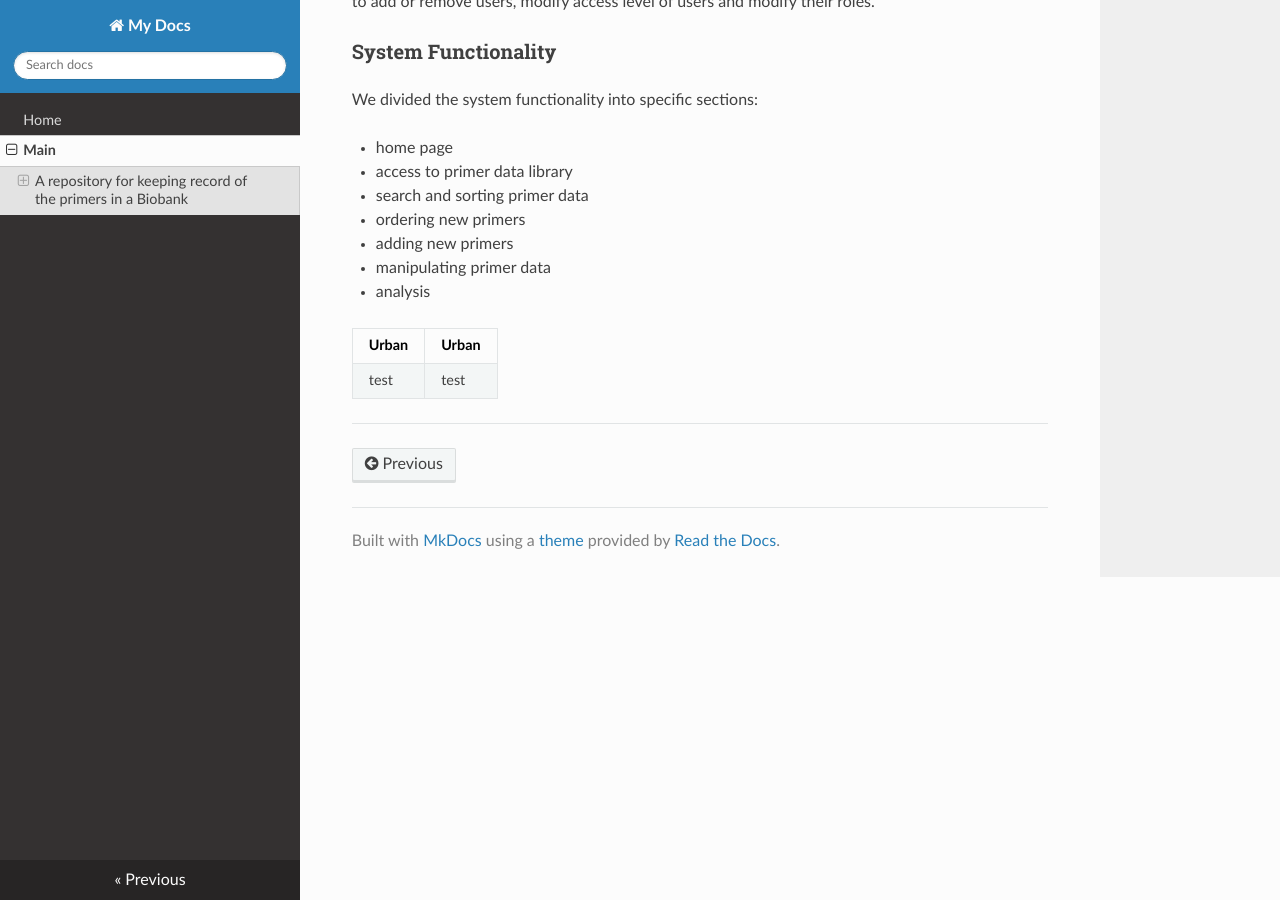
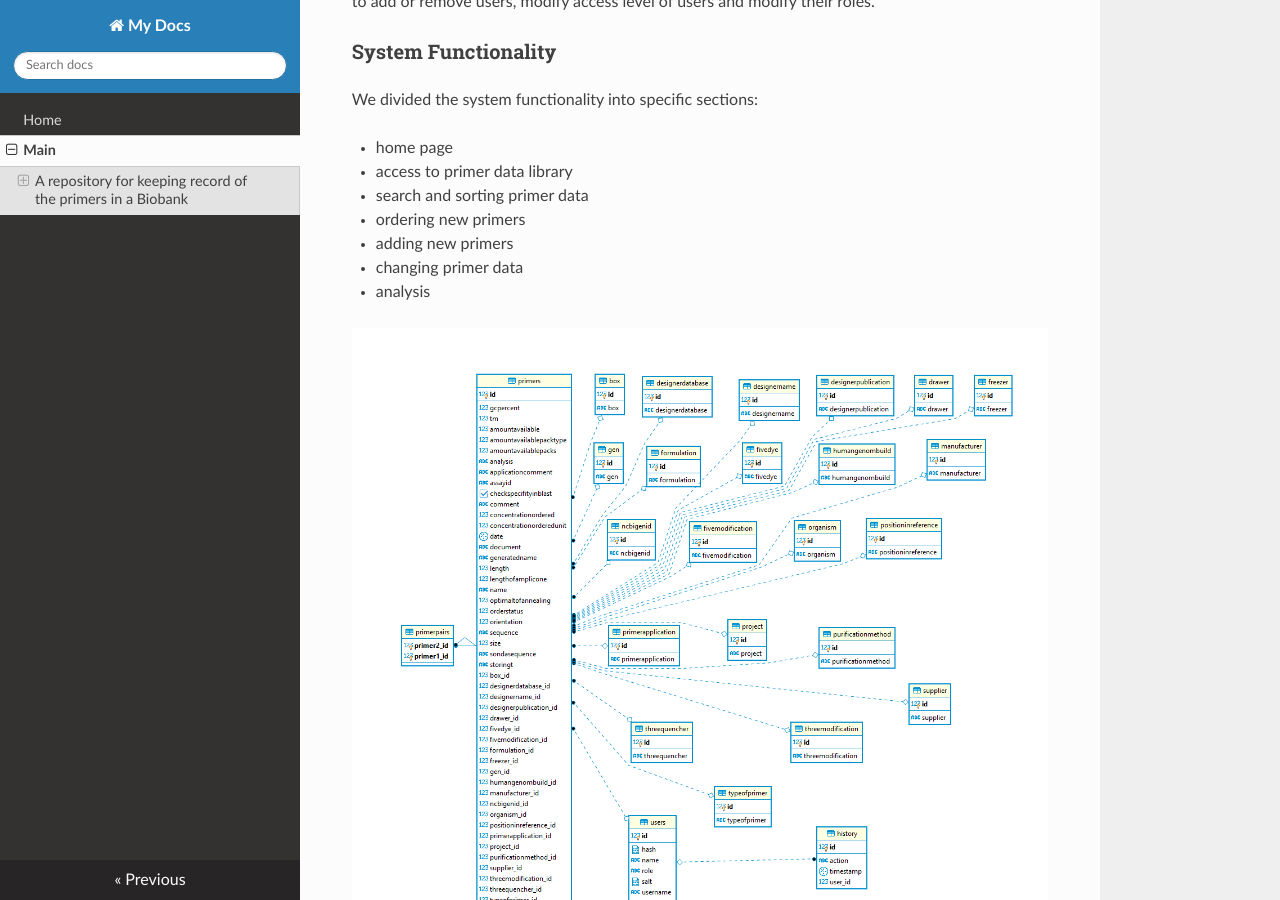
Before and after one commit to Bio-Prime/documentation, an MkDocs documentation site: the page built from docs/SpecificationsOfBioPrime.md, in a window 1280 px wide and 900 px high, scrolled down 2729 px. Built offline with MkDocs 1.6.1, drawn with Linux system fonts in a browser that asks for light colours; nearby versions of some CDN libraries.

Commit message:
dodala graf povezav

```diff
--- a/docs/SpecificationsOfBioPrime.md
+++ b/docs/SpecificationsOfBioPrime.md
@@ -54,14 +54,15 @@ The Administrator will have access to primer data (view only) and history view.
 
 We divided the system functionality into specific sections:
 
-- home page
-- access to primer data library
-- search and sorting primer data
-- ordering new primers
-- adding new primers
-- manipulating primer data
-- analysis
+* home page
+* access to primer data library
+* search and sorting primer data
+* ordering new primers
+* adding new primers
+* changing primer data
+* analysis
 
+![database-diagram](./database-diagram.png)
 
 | Urban | Urban |
 |-------|-------|
```
Also changed, not shown: docs/database-diagram.png (added).
